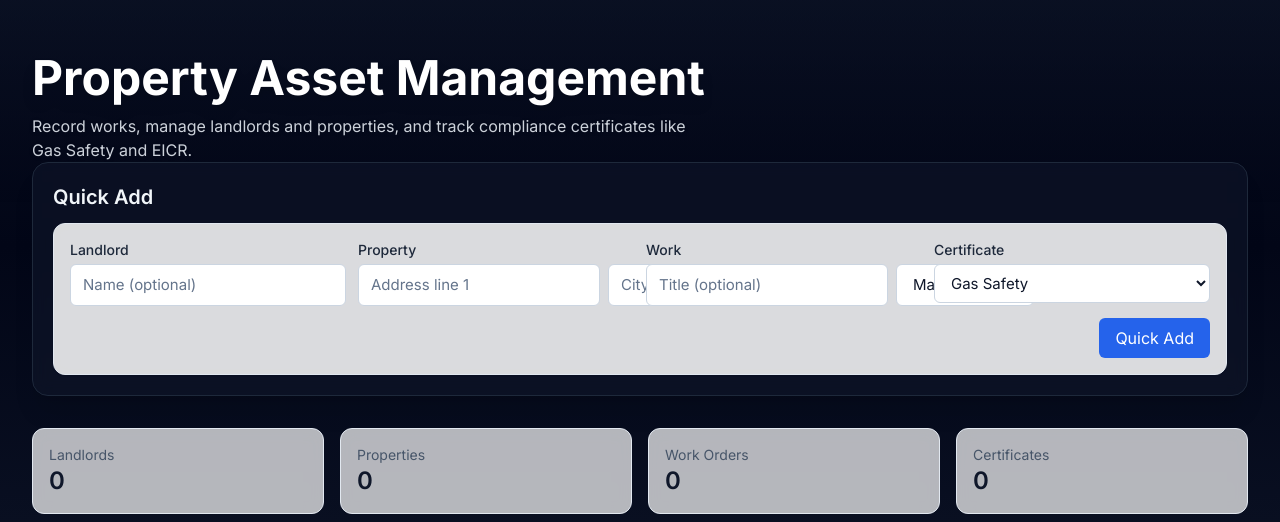
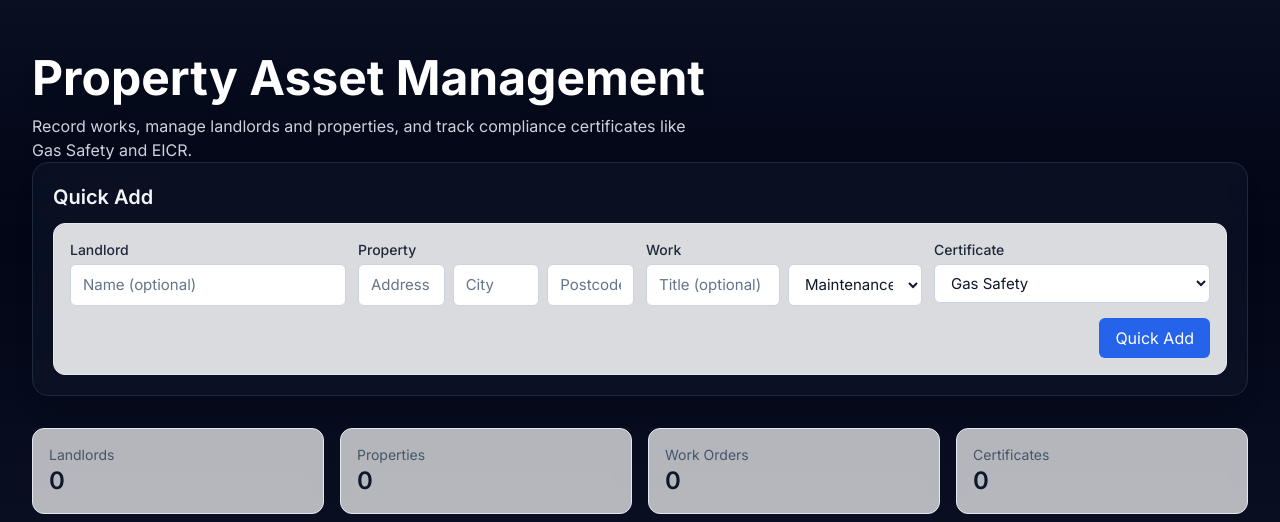
Before and after one commit to nikita1503agarwal/frontend-repo_7frbgksx_m97fjk, a React (Vite) app: page / in a window 1280 px wide. Shown: the part 278-800 px from the top of the page. Built offline with nearby package versions, Linux system fonts and the light colour scheme; no server answers; a web font is replaced by a local one.

Commit message:
Update project prj_7frbgksx - 2025-11-21T12:15:38.200Z

```diff
--- a/src/components/QuickAdd.jsx
+++ b/src/components/QuickAdd.jsx
@@ -74,17 +74,17 @@ export default function QuickAdd({ onCreated }) {
       </div>
       <div>
         <label className="block text-sm font-medium text-slate-800 mb-1">Property</label>
-        <div className="flex flex-col sm:flex-row gap-2">
-          <input value={form.property.address_line1} onChange={e=>update('property','address_line1',e.target.value)} className={`flex-1 ${inputBase}`} placeholder="Address line 1" />
-          <input value={form.property.city} onChange={e=>update('property','city',e.target.value)} className={`sm:w-32 ${inputBase}`} placeholder="City" />
-          <input value={form.property.postcode} onChange={e=>update('property','postcode',e.target.value)} className={`sm:w-28 ${inputBase}`} placeholder="Postcode" />
+        <div className="grid grid-cols-1 sm:grid-cols-3 gap-2">
+          <input value={form.property.address_line1} onChange={e=>update('property','address_line1',e.target.value)} className={`w-full ${inputBase}`} placeholder="Address line 1" />
+          <input value={form.property.city} onChange={e=>update('property','city',e.target.value)} className={`w-full ${inputBase}`} placeholder="City" />
+          <input value={form.property.postcode} onChange={e=>update('property','postcode',e.target.value)} className={`w-full ${inputBase}`} placeholder="Postcode" />
         </div>
       </div>
       <div>
         <label className="block text-sm font-medium text-slate-800 mb-1">Work</label>
-        <div className="flex flex-col sm:flex-row gap-2">
-          <input value={form.work.title} onChange={e=>update('work','title',e.target.value)} className={`flex-1 ${inputBase}`} placeholder="Title (optional)" />
-          <select value={form.work.category} onChange={e=>update('work','category',e.target.value)} className={`sm:w-40 ${selectBase}`}>
+        <div className="grid grid-cols-1 sm:grid-cols-2 gap-2">
+          <input value={form.work.title} onChange={e=>update('work','title',e.target.value)} className={`w-full ${inputBase}`} placeholder="Title (optional)" />
+          <select value={form.work.category} onChange={e=>update('work','category',e.target.value)} className={`w-full ${selectBase}`}>
             <option value="maintenance">Maintenance</option>
             <option value="repair">Repair</option>
             <option value="compliance">Compliance</option>
```
Also changed, not shown: 1 other file (tests, documents, lock files or other folders).
